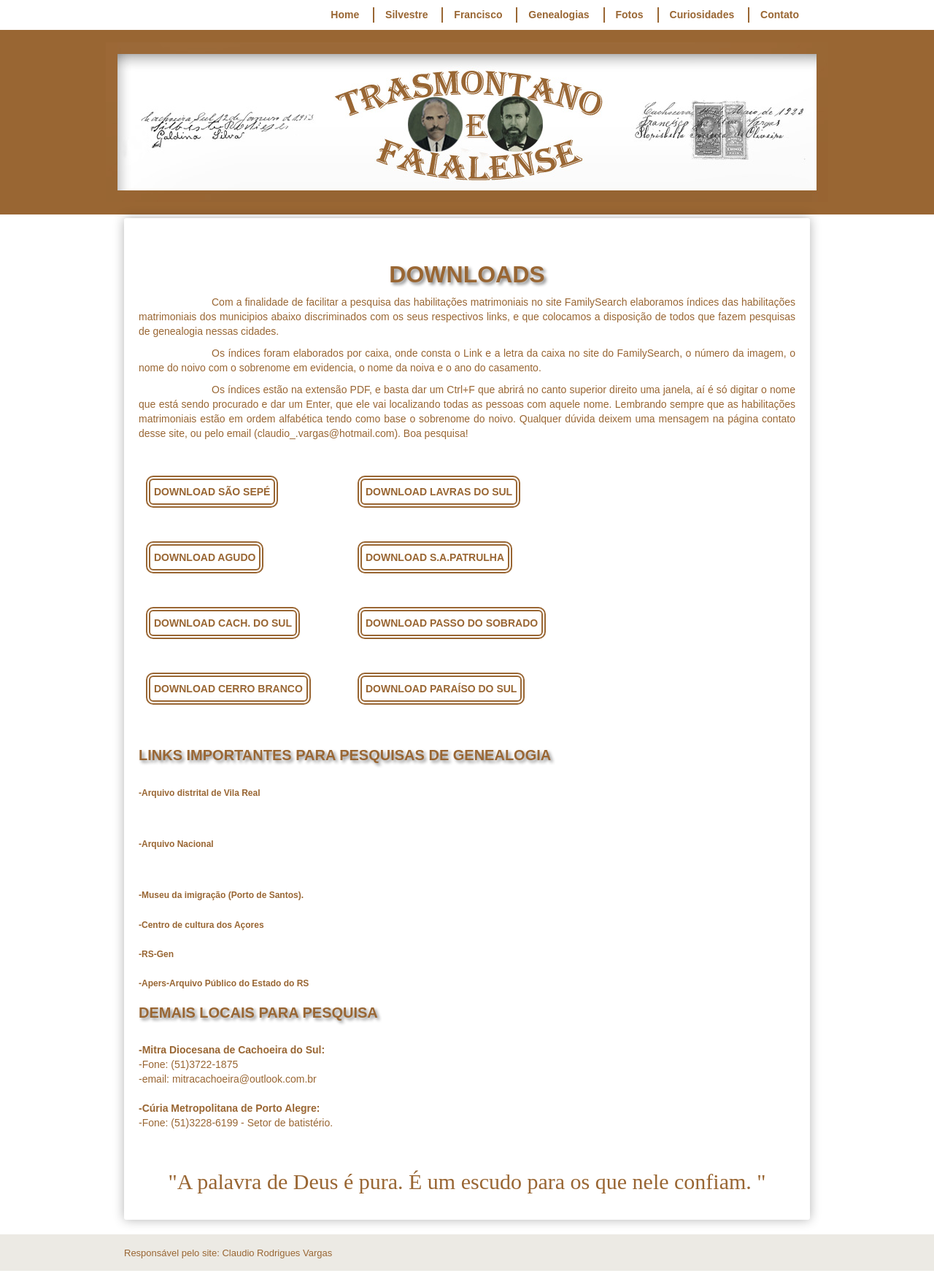
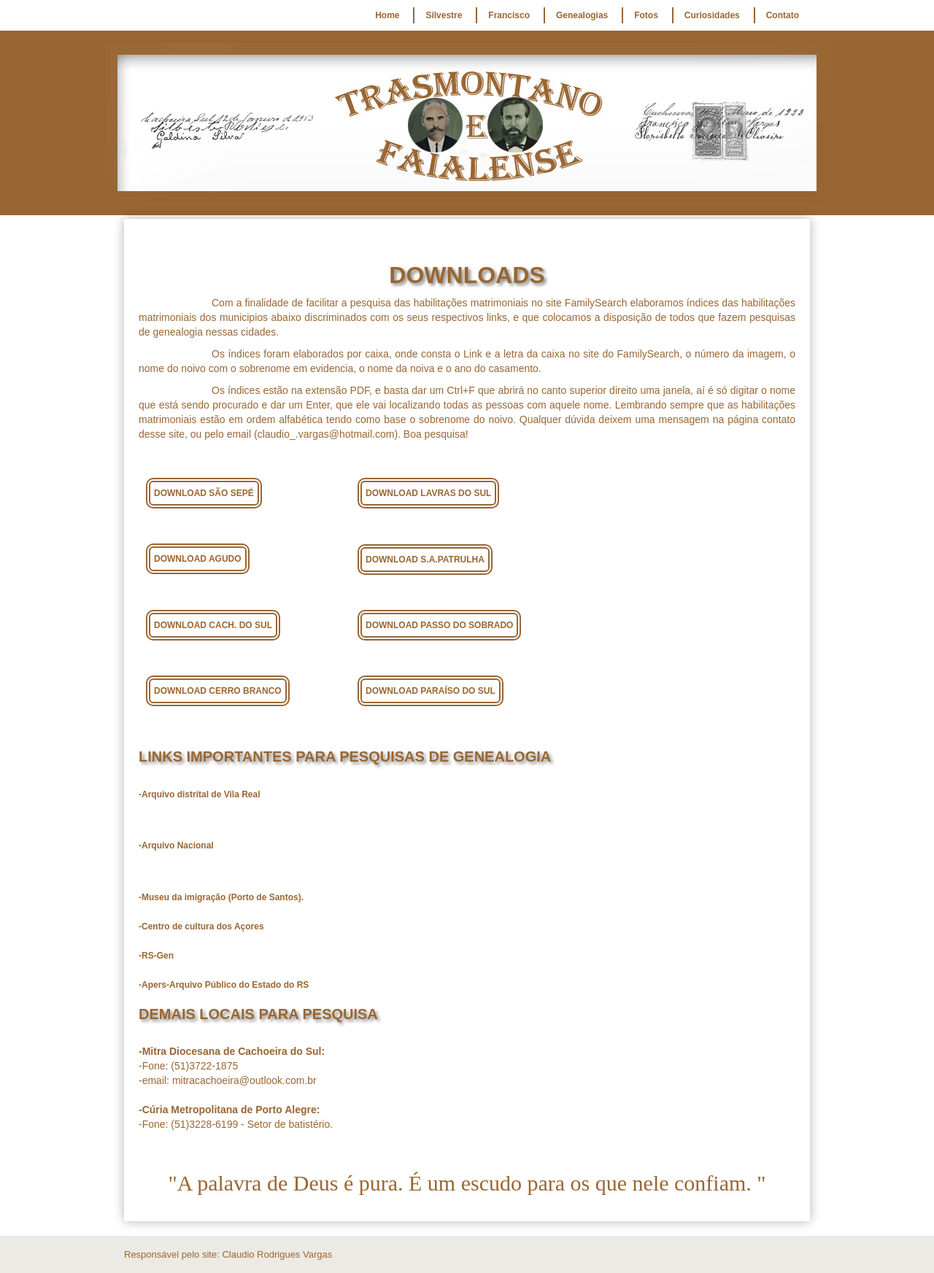
Before and after one commit to claudiovargas1955/claudiovargas1955.github.io, a Jekyll site: the page built from _pages/downloads.html, in a window 1280 px wide. Shown: the whole page at 73% size. Built offline with Jekyll 4.4.1, drawn with Linux system fonts in a browser that asks for light colours; some web fonts are replaced.

Commit message:
Update downloads.html

```diff
--- a/_pages/downloads.html
+++ b/_pages/downloads.html
@@ -2,17 +2,14 @@
 layout: page
 title:  "DOWNLOADS"
 ---
+<style>
 
-
-
-<style>
-#link{
 a{text-decoration:none;
 	    color:#996633;
       font-weight: bold;
       font-size: 12px;
 		    }
-	}
+
 a:hover{text-decoration:underline;
 	color:#330000;
 		    }
```
